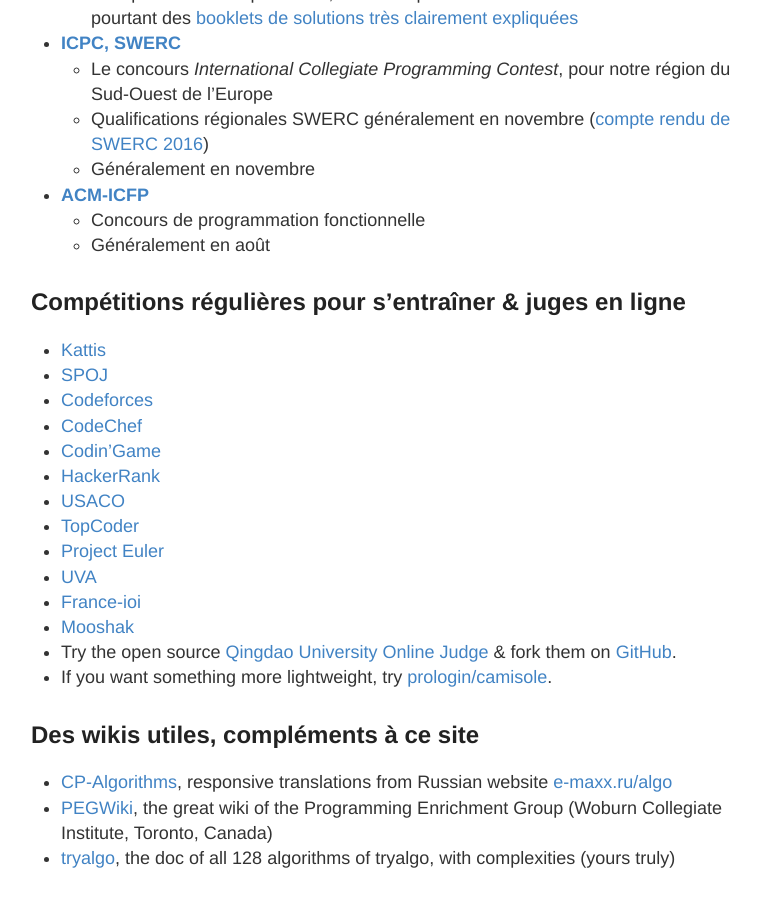
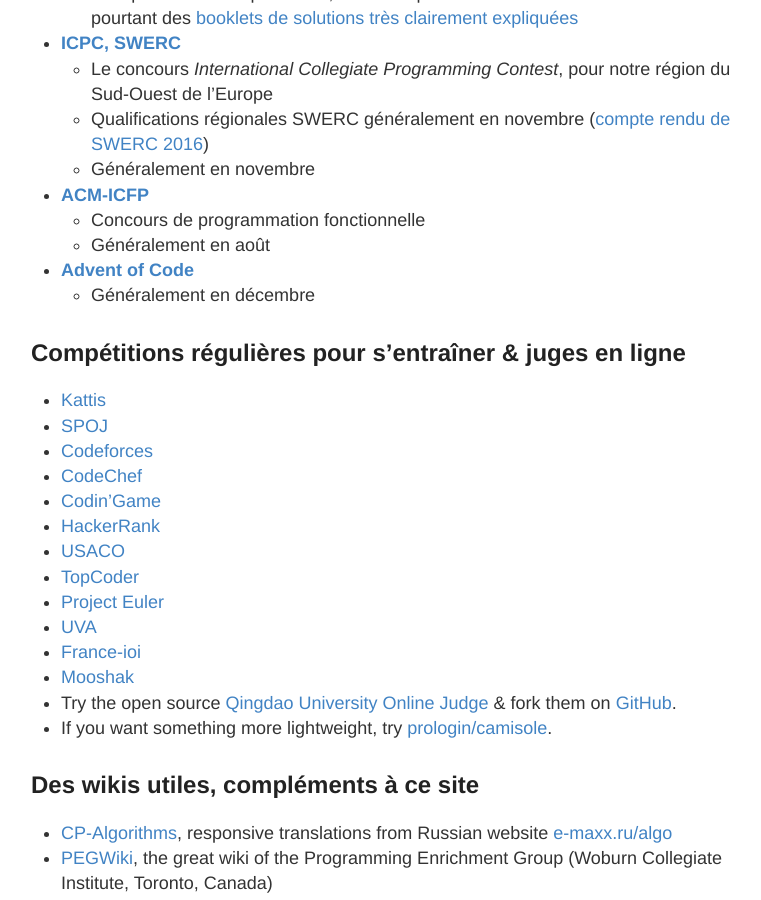
Before and after one commit to jilljenn/tryalgo.org, a Jekyll site: the page built from contests.md, in a window 1280 px wide and 900 px high, scrolled down 1040 px. Shown: the whole window, without its empty margins (249-1010 px from the left). Built offline with Jekyll 4.4.1, drawn with Linux system fonts in a browser that asks for light colours; nearby versions of some CDN libraries; comment, search, counter and statistics services are not loaded.

Commit message:
Update contests.md
Add Advent of Code

```diff
--- a/contests.md
+++ b/contests.md
@@ -41,6 +41,8 @@
 - [**ACM-ICFP**](http://icfpconference.org/)
     - Concours de programmation fonctionnelle
     - Généralement en août
+- [**Advent of Code**](https://adventofcode.com/)
+    - Généralement en décembre
 
 ## Compétitions régulières pour s'entraîner & juges en ligne
 
```
